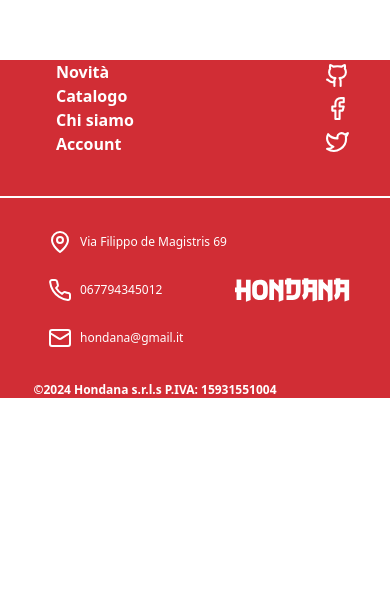
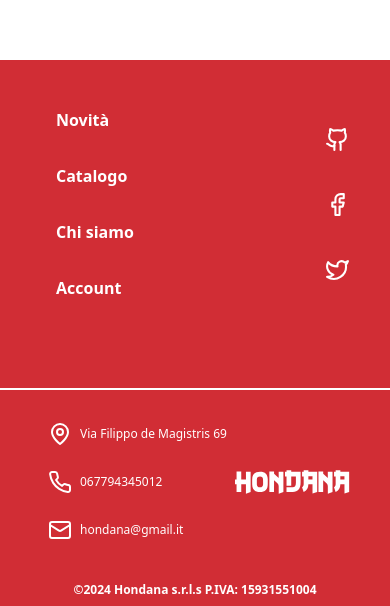
Before and after one commit to henixK/Hondana, a React (Vite) app in the folder Front-end/: page / in a window 390 px wide. Shown: the part 944-1550 px from the top of the page. Before the commit the page ends 1342 px from the top, so only its background shows below. Built offline with nearby package versions, Linux system fonts and the light colour scheme.

Commit message:
Sistemato routing

```diff
--- a/Front-end/src/App.jsx
+++ b/Front-end/src/App.jsx
@@ -4,7 +4,7 @@ import About from './pages/About';
 import Catalogo from './pages/Catalogo';
 import Novità from './pages/Novità';
 import Account from './pages/Account';
-import Carrello from "./pages/Carrello";
+import Carello from "./pages/Carello";
 import Register from './pages/Register';
 
 function App() {
@@ -16,7 +16,7 @@ function App() {
         <Route path="/Catalogo" element={<Catalogo />} />
         <Route path="/Novità" element={<Novità />} />
         <Route path="/Account" element={<Account />} />
-        <Route path="/Carrello" element={<Carrello />} />
+        <Route path="/Carello" element={<Carello />} />
         <Route path="/Register" element={<Register />} />
       </Routes>
     </>
--- a/Front-end/src/components/Footer.jsx
+++ b/Front-end/src/components/Footer.jsx
@@ -2,10 +2,9 @@ import Info from "./Info";
 import NavLink from "./NavLink";
 import hondana from "../assets/HONDANA.svg";
 import { NavigationMenu, NavigationMenuList } from "@radix-ui/react-navigation-menu";
-
+import { Link } from "react-router-dom";
 //icone
 import { MapPin, Phone, Mail, Github, Facebook, Twitter } from "lucide-react";
-import { Link } from "react-router-dom";
 
 
 
@@ -17,14 +16,14 @@ export default function Footer() {
 
     return (
         <NavigationMenu className="w-full bg-red-japan lg:flex lg:items-center relative">
-            <section className="w-full h-full my-10 flex items-center justify-between px-10 lg:px-10">
-                <NavigationMenuList className="flex flex-col lg:flex-row lg:space-x-10">
+            <section className="w-full h-full my-10 flex items-center justify-between px-10 py-12 lg:py-0 lg:px-10">
+                <NavigationMenuList className="flex flex-col lg:flex-row gap-8 lg:gap-6  ">
                     <NavLink to="/Novità">Novità</NavLink>
                     <NavLink to="/Catalogo">Catalogo</NavLink>
                     <NavLink to="/About">Chi siamo</NavLink>
                     <NavLink to="/Account">Account</NavLink>
                 </NavigationMenuList>
-                <div className="space-y-2">
+                <div className="space-y-10">
                     <Link to={"https://github.com/henixK/Hondana"}><Github color={white} size={size} /></Link>
                     <div className="cursor-pointer"><Facebook color={white} size={size} /></div>
                     <div className="cursor-pointer"><Twitter color={white} size={size} /></div>
@@ -41,7 +40,7 @@ export default function Footer() {
                     <img className="lg:w-[300px]" src={hondana} alt="" />
                 </div>
             </section>
-            <div className="text-center relative lg:absolute lg:bottom-2 right-10">
+            <div className="text-center py-2 relative lg:absolute lg:bottom-2 lg:right-10">
                 <p className="font-bold text-white text-xs">©2024 Hondana s.r.l.s P.IVA: 15931551004</p>
             </div>
         </NavigationMenu>
--- a/Front-end/src/pages/Carrello.jsx
+++ b/Front-end/src/pages/Carello.jsx
@@ -6,6 +6,7 @@ export default function Carello() {
     return (
         <>
             <Nav />
+            <div className="h-screen"></div>
             <Footer />
         </>
     )
```
